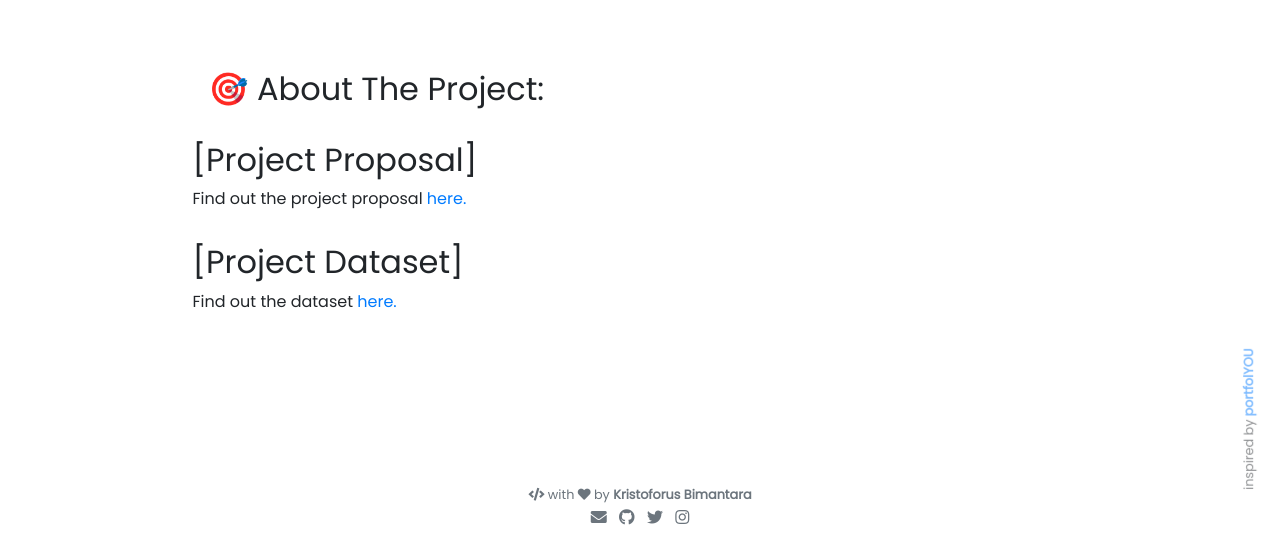
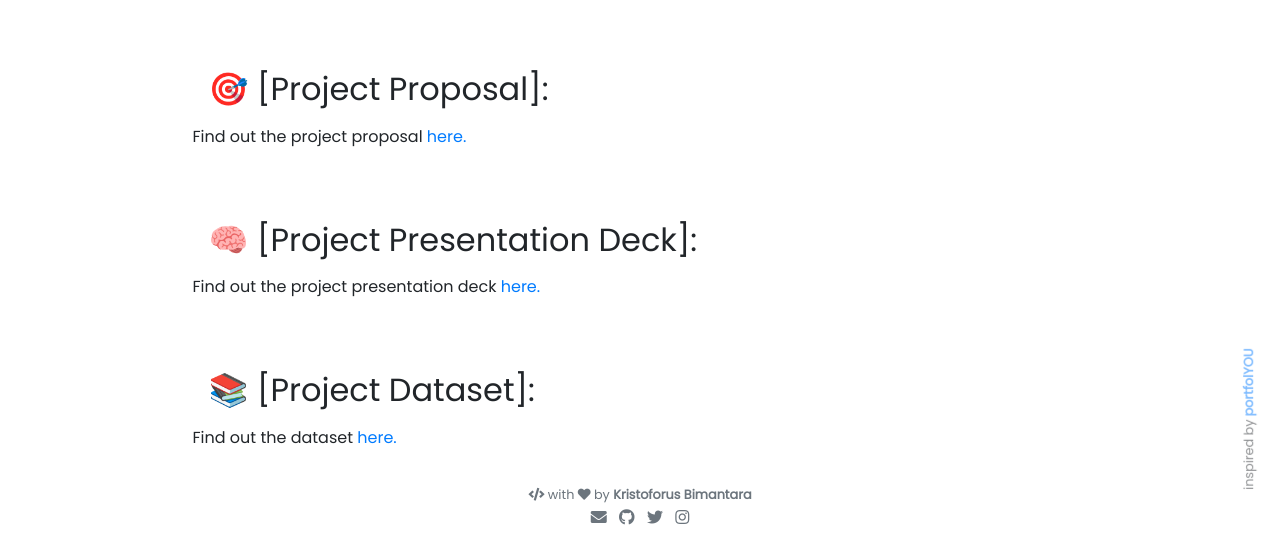
Before and after one commit to krisbimantara/krisbimantara.github.io, a Jekyll site: the page built from _projects/(7) DStunting.md, in a window 1280 px wide and 1292 px high. Shown: the part 746-1292 px from the top of the window. Built offline with Jekyll 4.4.1, drawn with Linux system fonts in a browser that asks for light colours; nearby versions of some CDN libraries.

Commit message:
Update (7) DStunting.md

```diff
--- a/_projects/(7) DStunting.md
+++ b/_projects/(7) DStunting.md
@@ -10,13 +10,21 @@ description: Stunting Report in Indonesia [Gen GIGIH 2.0 Capstone Project].
 
 <div class="m-3" id="problem">
     <br />
-    <h2>🎯 About The Project:</h2>
+    <h2>🎯 [Project Proposal]:</h2>
 </div>
-
-## [Project Proposal]
 
 Find out the project proposal [here.](https://docs.google.com/document/d/1bqz0Onv-A2cHq3DM5a2tJdZFfo9XxVg0K_rg7g76UNU/edit?usp=sharing)
 
-## [Project Dataset]
+<div class="m-3" id="problem">
+    <br />
+    <h2>🧠 [Project Presentation Deck]:</h2>
+</div>
+
+Find out the project presentation deck [here.](https://docs.google.com/presentation/d/1SQ5jczTbf-0yrtGp522D_Ka8sQMJGwTy/edit?usp=sharing&ouid=102160383214774999737&rtpof=true&sd=true)
+
+<div class="m-3" id="problem">
+    <br />
+    <h2>📚 [Project Dataset]:</h2>
+</div>
 
 Find out the dataset [here.](https://docs.google.com/spreadsheets/d/1lu0pdQVmRGpHBJA3_s7sdKt3iOA04UFggfeaB9i5AEI/edit?usp=sharing)
```
